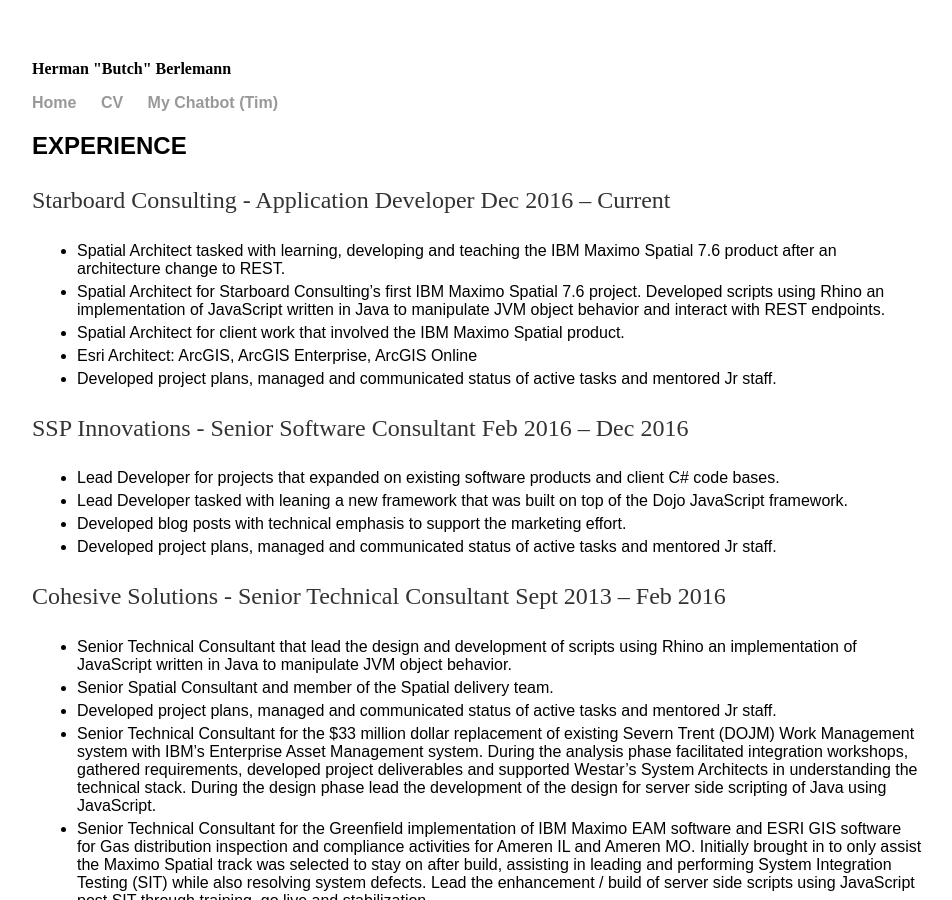
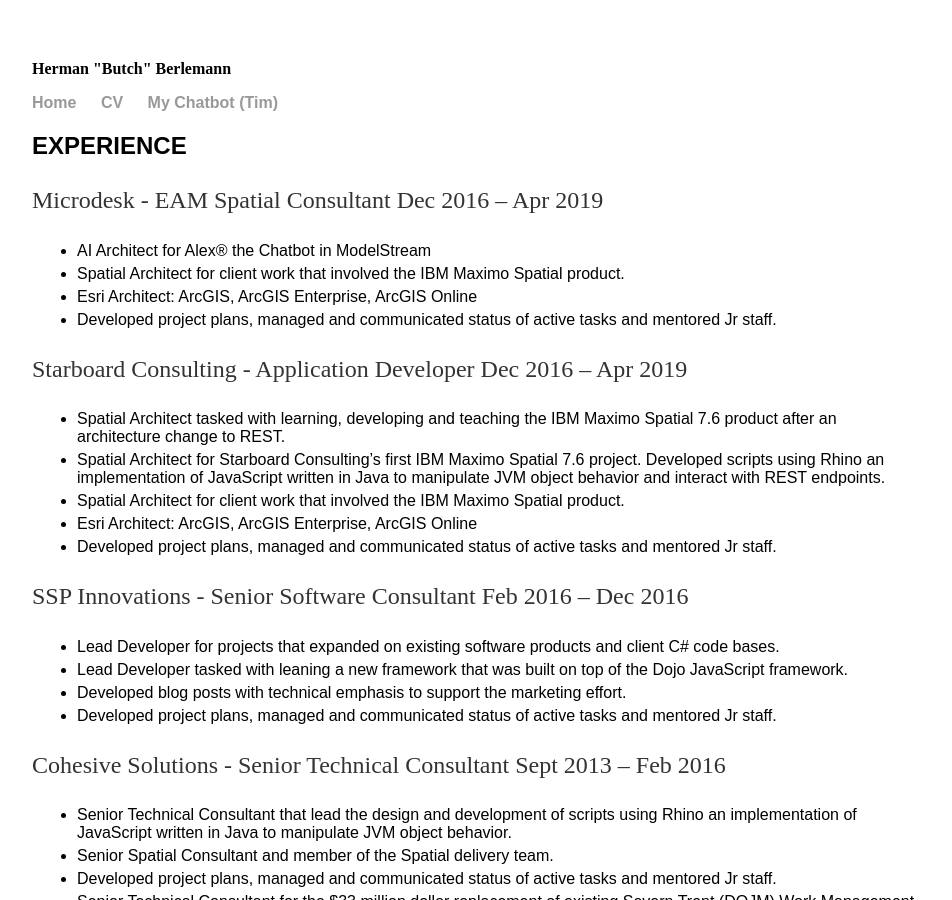
Before and after one commit to butchberlemann/butchberlemann.github.io, a Jekyll site: the page built from cv/cv.html, in a window 1280 px wide and 900 px high. Shown: the whole window, without its empty margins (160-1112 px from the left). Built offline with Jekyll 4.4.1, drawn with Linux system fonts in a browser that asks for light colours.

Commit message:
Update cv.html

```diff
--- a/cv/cv.html
+++ b/cv/cv.html
@@ -5,8 +5,15 @@
 <div class="blurb">
 
 <h2>EXPERIENCE</h2>
+<p> Microdesk - EAM Spatial Consultant                                                                         Dec 2016 – Apr 2019 </p>
+<ul >
+ <li class="detail" > AI Architect for Alex® the Chatbot in ModelStream </li>
+ <li class="detail" > Spatial Architect for client work that involved the IBM Maximo Spatial product. </li>
+ <li class="detail" > Esri Architect: ArcGIS, ArcGIS Enterprise, ArcGIS Online </li>
+ <li class="detail" > Developed project plans, managed and communicated status of active tasks and mentored Jr staff. </li>
+</ul>
 
-<p> Starboard Consulting - Application Developer                                                                         Dec 2016 – Current </p>
+<p> Starboard Consulting - Application Developer                                                                         Dec 2016 – Apr 2019 </p>
 <ul >
  <li class="detail" > Spatial Architect tasked with learning, developing and teaching the IBM Maximo Spatial 7.6 product after an architecture change to REST. </li>
  <li class="detail" > Spatial Architect for Starboard Consulting’s first IBM Maximo Spatial 7.6 project. Developed scripts using Rhino an implementation of JavaScript written in Java to manipulate JVM object behavior and interact with REST endpoints.  </li>
```
